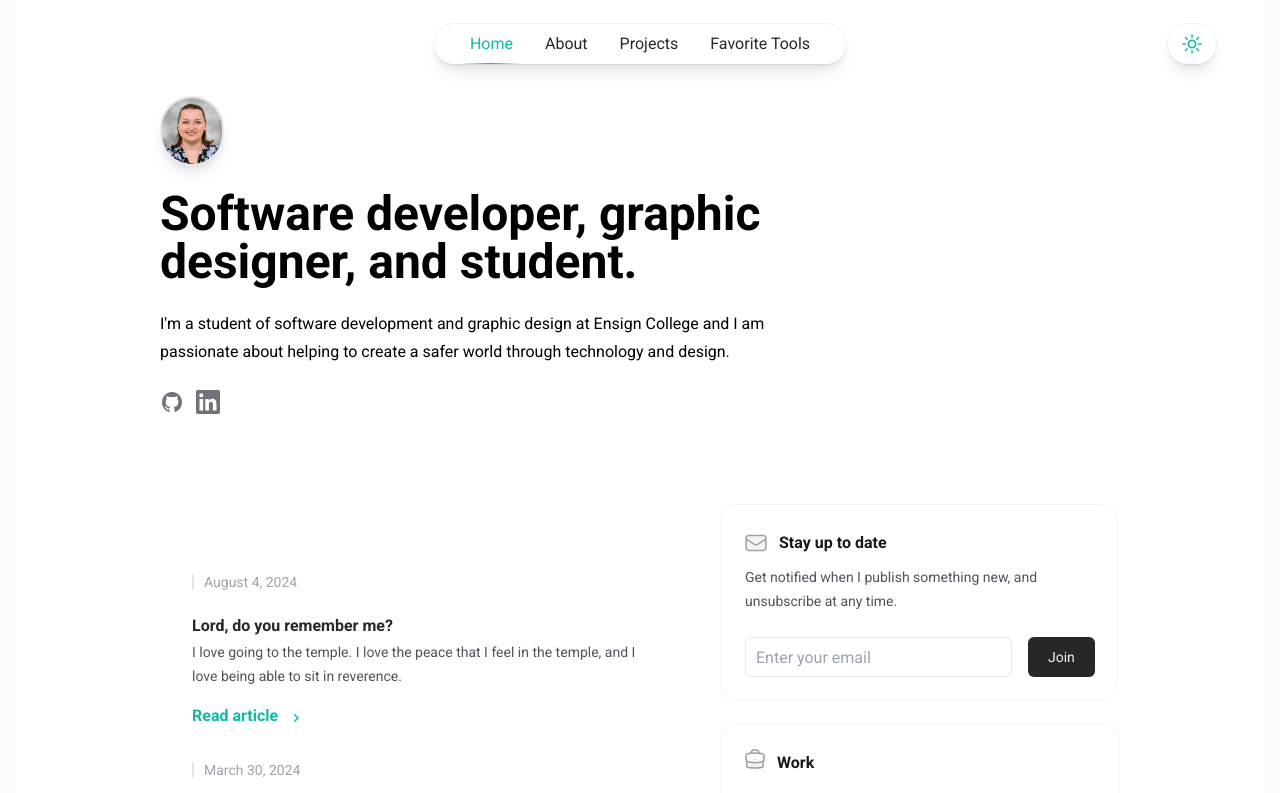
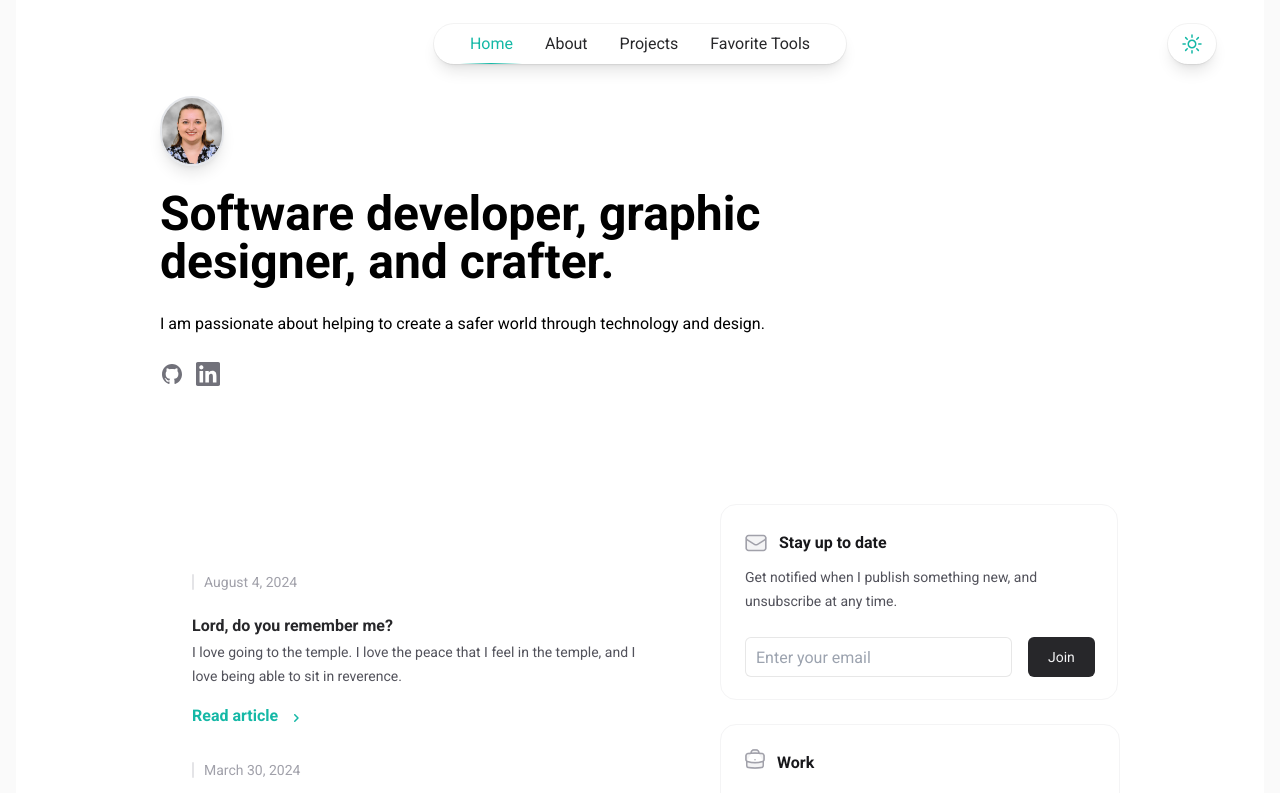
Before and after one commit to mattie-velasquez/mattie-velasquez.github.io, a Next.js app: page / in a window 1280 px wide. Shown: the top 793 px of the page. Built offline with nearby package versions, Linux system fonts and the light colour scheme.

Commit message:
Updating profile content

```diff
--- a/src/app/about/page.jsx
+++ b/src/app/about/page.jsx
@@ -14,13 +14,13 @@ export default function About() {
         {/* Left Section - Text */}
         <div className="w- full max-w-[464px] lg:">
           <h1 className=" text-zinc-800  dark:text-zinc-100 text-5xl leading-[56px] font-bold mb-4">
-            I'm Mattie, a student of software development and graphic design, and a wife.
+            I'm Mattie, a recent graduate in software development and graphic design, and a wife.
           </h1>
           <p className="text-zinc-800  dark:text-zinc-100 mb-4">
             I have many hobbies and interests, including graphic design, software development, and learning new things. I am an artist, crafter, musician, and writer. I am a member of the Church of Jesus Christ of Latter-day Saints, and I am married to my best friend, who is taking classes online for his educational goals. We love going on walks, playing games, making each other laugh, and just spending time together.
           </p>
           <p className="text-zinc-800  dark:text-zinc-100 mb-4">
-            I have been attending Ensign College for the last two years studying software development and graphic design. I have really been enjoying my time here, learning about and studying graphic design and software development. I have been learning so much about coding and software development. I am in the middle of my last semester and am looking forward to being able to utilize the skills I have learned in future projects and job opportunities.
+            I have been attending Ensign College for the last two years studying software development and graphic design. I have really been enjoying my time here, learning about and studying graphic design and software development. I have been learning so much about coding and software development. I have just finished my last semester and am looking forward to being able to utilize the skills I have learned in future projects and job opportunities.
           </p>
           {/* <p className="text-zinc-800  dark:text-zinc-100 mb-4"></p>
           <p className="text-zinc-800  dark:text-zinc-100 mb-4"></p> */}
@@ -52,7 +52,7 @@ export default function About() {
 
             {/* Github */}
             <a
-              href="https://github.com/tethergirl30"
+              href="https://github.com/mattie-velasquez"
               className="flex items-center justify-start mb-4 text-zinc-800  dark:text-zinc-100 hover:text-black"
             >
               <Image width={24} height={24} src="/SocialLinks/github.svg" alt="Github" className="w-6 h-6 mr-2" />
@@ -102,7 +102,7 @@ export default function About() {
 
         {/* Github */}
         <a
-          href="https://github.com/tethergirl30"
+          href="https://github.com/mattie-velasquez"
           className="flex items-center justify-start mb-4 text-zinc-800  dark:text-zinc-100 hover:text-black"
         >
           <Image width={24} height={24} src="/SocialLinks/github.svg" alt="Github" className="w-6 h-6 mr-2" />
--- a/src/app/page.jsx
+++ b/src/app/page.jsx
@@ -15,9 +15,9 @@ export default function Home() {
     <div className="flex flex-col px-4 pt-6 pb-16 lg:px-36 gap-6">
       <Introduction
         className="introduction"
-        title={"Software developer, graphic designer, and student."}
+        title={"Software developer, graphic designer, and crafter."}
         content={
-          "I'm a student of software development and graphic design at Ensign College and I am passionate about helping to create a safer world through technology and design."
+          "I am passionate about helping to create a safer world through technology and design."
         }
         socialLinks={socialLinks}
       />
```
